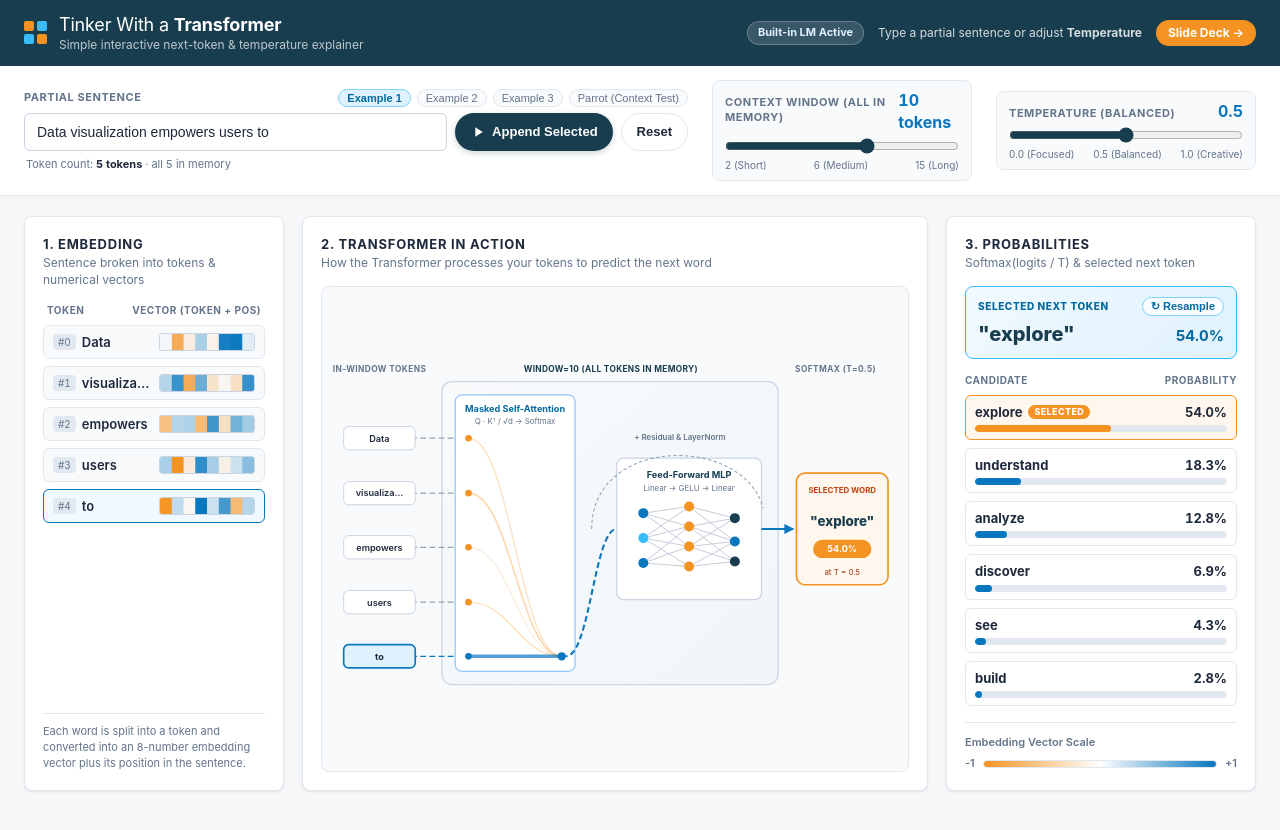
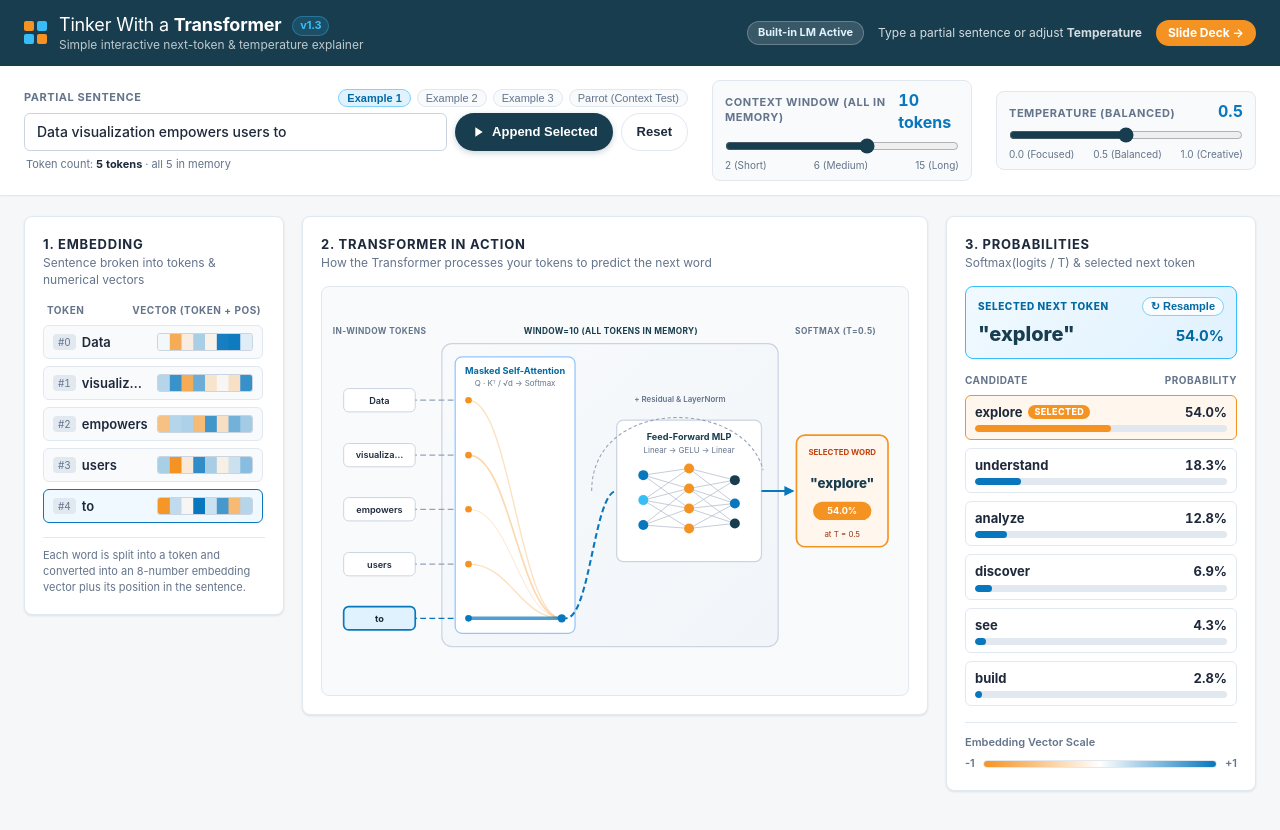
Before and after one commit to assari77/transformer-explainer, a website with bundled scripts: page index.html in a window 1280 px wide. Built offline with nearby package versions, Linux system fonts and the light colour scheme.

Commit message:
v1.3: Add version badge and auto-expanding multi-line prompt input

```diff
--- a/index.html
+++ b/index.html
@@ -14,7 +14,7 @@
           <span></span><span></span><span></span><span></span>
         </div>
         <div>
-          <h1>Tinker With a <strong>Transformer</strong></h1>
+          <h1>Tinker With a <strong>Transformer</strong> <span id="app-version" class="version-badge">v1.3</span></h1>
           <p class="subtitle">Simple interactive next-token &amp; temperature explainer</p>
         </div>
       </div>
@@ -36,14 +36,13 @@
           <div id="preset-pills" class="preset-pills"></div>
         </div>
         <div class="sentence-input-row">
-          <input
+          <textarea
             id="prompt-input"
-            type="text"
+            rows="1"
             class="sentence-input"
-            value="Data visualization empowers users to"
             placeholder="Type a partial sentence..."
             aria-label="Partial sentence"
-          />
+          >Data visualization empowers users to</textarea>
           <button id="btn-generate" class="control-pill-btn start-btn" title="Append the selected token to the sentence">
             <svg viewBox="0 0 24 24" width="16" height="16" fill="currentColor">
               <path d="M8 5v14l11-7z"/>
--- a/package.json
+++ b/package.json
@@ -1,6 +1,6 @@
 {
   "name": "my-transformer-explainer",
-  "version": "1.0.0",
+  "version": "1.3.0",
   "description": "Custom streamlined Transformer Explainer recreation",
   "type": "module",
   "scripts": {
--- a/src/main.js
+++ b/src/main.js
@@ -109,6 +109,18 @@ function renderFromCurrentState() {
   renderEmbeddings();
   renderTransformerDiagram();
   renderProbabilities();
+  autoResizePromptInput();
+}
+
+function autoResizePromptInput() {
+  if (!el.promptInput) return;
+  if (el.promptInput.tagName === "TEXTAREA") {
+    el.promptInput.style.height = "auto";
+    el.promptInput.style.height = `${Math.min(110, Math.max(38, el.promptInput.scrollHeight))}px`;
+    el.promptInput.scrollTop = el.promptInput.scrollHeight;
+  } else {
+    el.promptInput.scrollLeft = el.promptInput.scrollWidth;
+  }
 }
 
 function renderPresetPills() {
@@ -173,6 +185,8 @@ function renderEmbeddings() {
 
     el.embeddingTokenList.appendChild(row);
   });
+  // Keep newest tokens in view when list grows
+  el.embeddingTokenList.scrollTop = el.embeddingTokenList.scrollHeight;
 }
 
 /**
--- a/styles.css
+++ b/styles.css
@@ -76,6 +76,19 @@ body {
 
 .brand h1 strong {
   font-weight: 700;
+}
+
+.version-badge {
+  display: inline-block;
+  font-size: 11px;
+  font-weight: 700;
+  color: #38bdf8;
+  background: rgba(56, 189, 248, 0.14);
+  border: 1px solid rgba(56, 189, 248, 0.35);
+  padding: 1px 7px;
+  border-radius: 999px;
+  vertical-align: middle;
+  margin-left: 6px;
 }
 
 .subtitle {
@@ -197,7 +210,7 @@ body {
 
 .sentence-input-row {
   display: flex;
-  align-items: center;
+  align-items: flex-start;
   gap: 8px;
 }
 
@@ -220,14 +233,19 @@ body {
 
 .sentence-input {
   flex: 1;
-  height: 38px;
-  padding: 0 12px;
+  min-height: 38px;
+  max-height: 110px;
+  padding: 8px 12px;
   border: 1.5px solid #cbd5e1;
   border-radius: 6px;
+  font-family: inherit;
   font-size: 14px;
   font-weight: 500;
+  line-height: 1.4;
   color: var(--text);
   background: #ffffff;
+  resize: none;
+  overflow-y: auto;
   transition: border-color 0.15s, box-shadow 0.15s;
 }
 
@@ -324,7 +342,7 @@ body {
   display: grid;
   grid-template-columns: 260px 1fr 310px;
   gap: 18px;
-  align-items: stretch;
+  align-items: start;
 }
 
 .panel {
@@ -372,7 +390,9 @@ body {
   display: flex;
   flex-direction: column;
   gap: 7px;
-  flex: 1;
+  max-height: 420px;
+  overflow-y: auto;
+  padding-right: 2px;
 }
 
 .embedding-row {
```
